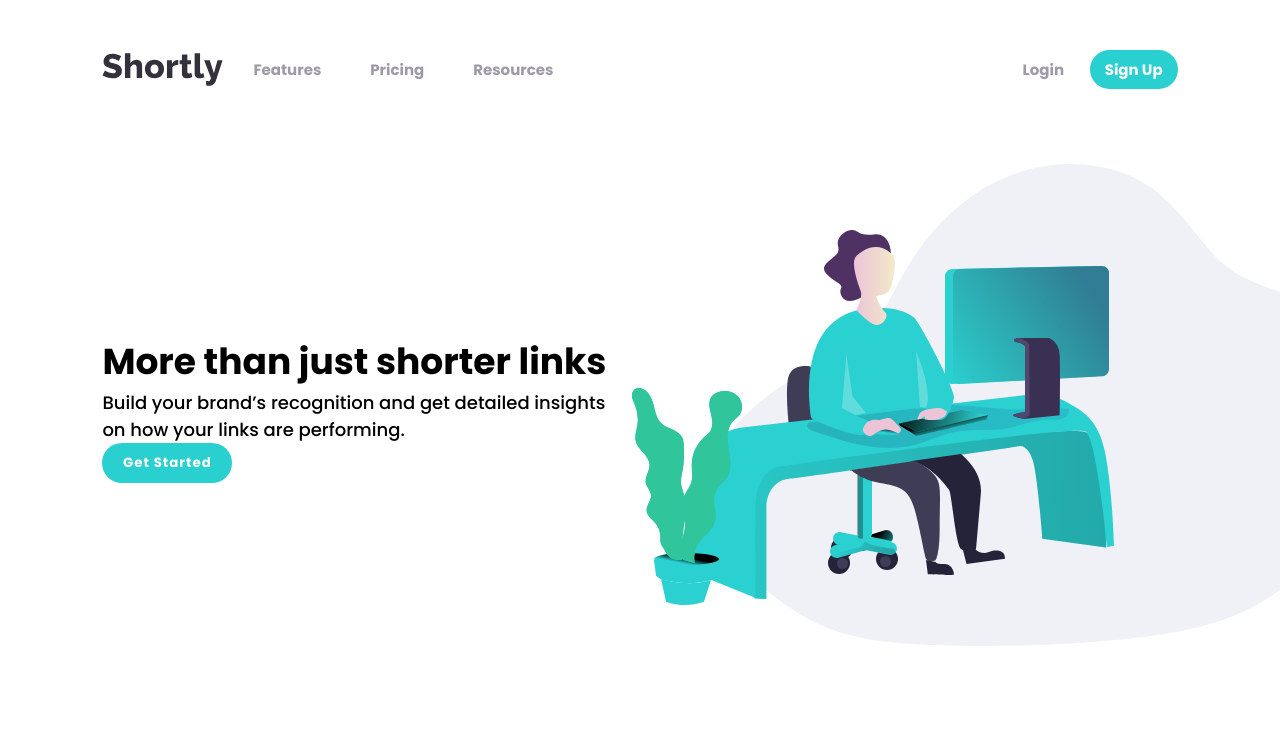
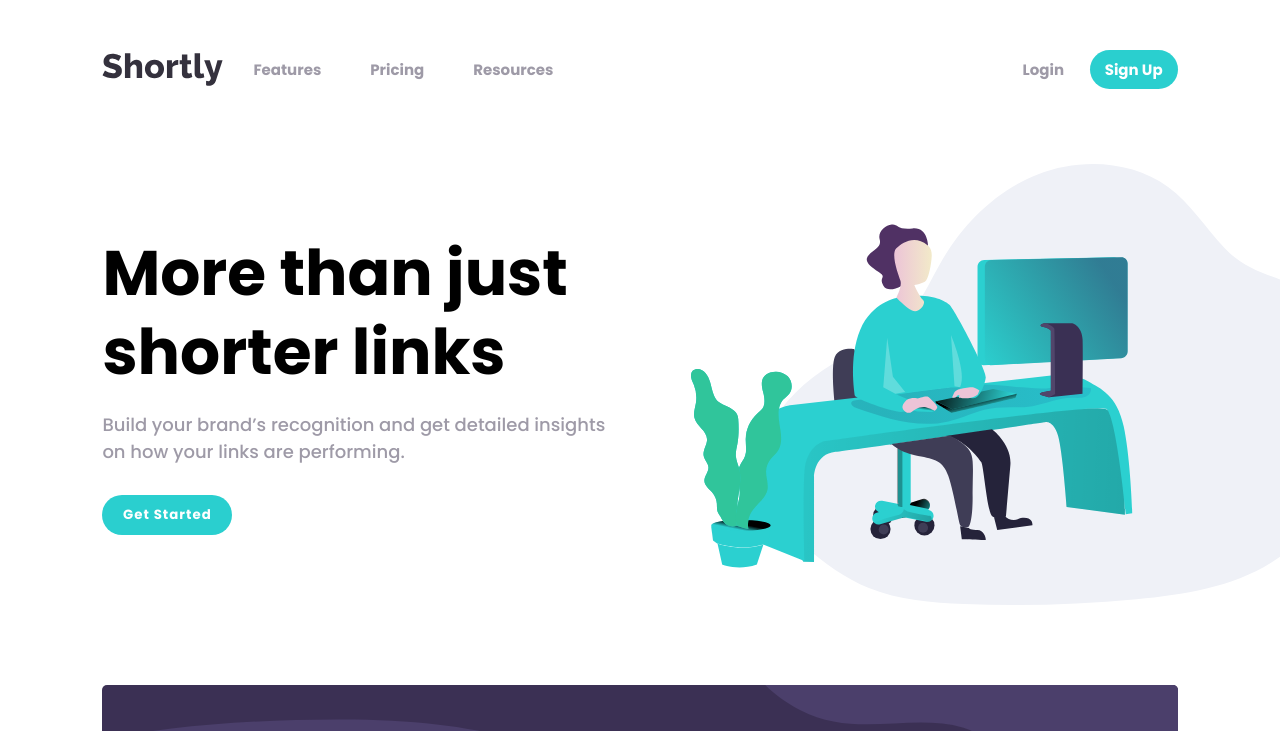
Before and after one commit to Diarrah/FEM-URL-Shortening, a React (Create React App) app: page / in a window 1280 px wide. Shown: the top 731 px of the page. Built offline with nearby package versions, Linux system fonts and the light colour scheme.

Commit message:
classNames changed

```diff
--- a/src/components/Header.js
+++ b/src/components/Header.js
@@ -1,17 +1,16 @@
 import React from 'react';
-import MainImage from '../images/illustration-working.svg';
 import Button from './Button'
+
+import heroImage from '../images/illustration-working.svg';
 
 const Header = () => (
     <div className="header">
         <div className="header__textbox">
-            <h1 className="main__heading">More than just shorter links</h1>
-            <p className="subheading">Build your brand’s recognition and get detailed insights on how your links are performing.</p>
+            <h1 className="header__heading">More than just shorter links</h1>
+            <p className="header__subheading">Build your brand’s recognition and get detailed insights on how your links are performing.</p>
             <Button />
         </div>
-        <div className="header__image__container">
-            <img src={MainImage} className="hero-image" alt="Tech person working illustraion" />
-        </div>
+        <img src={heroImage} className="hero__image" alt="Tech person working illustration" />
     </div>
 )
 
```
